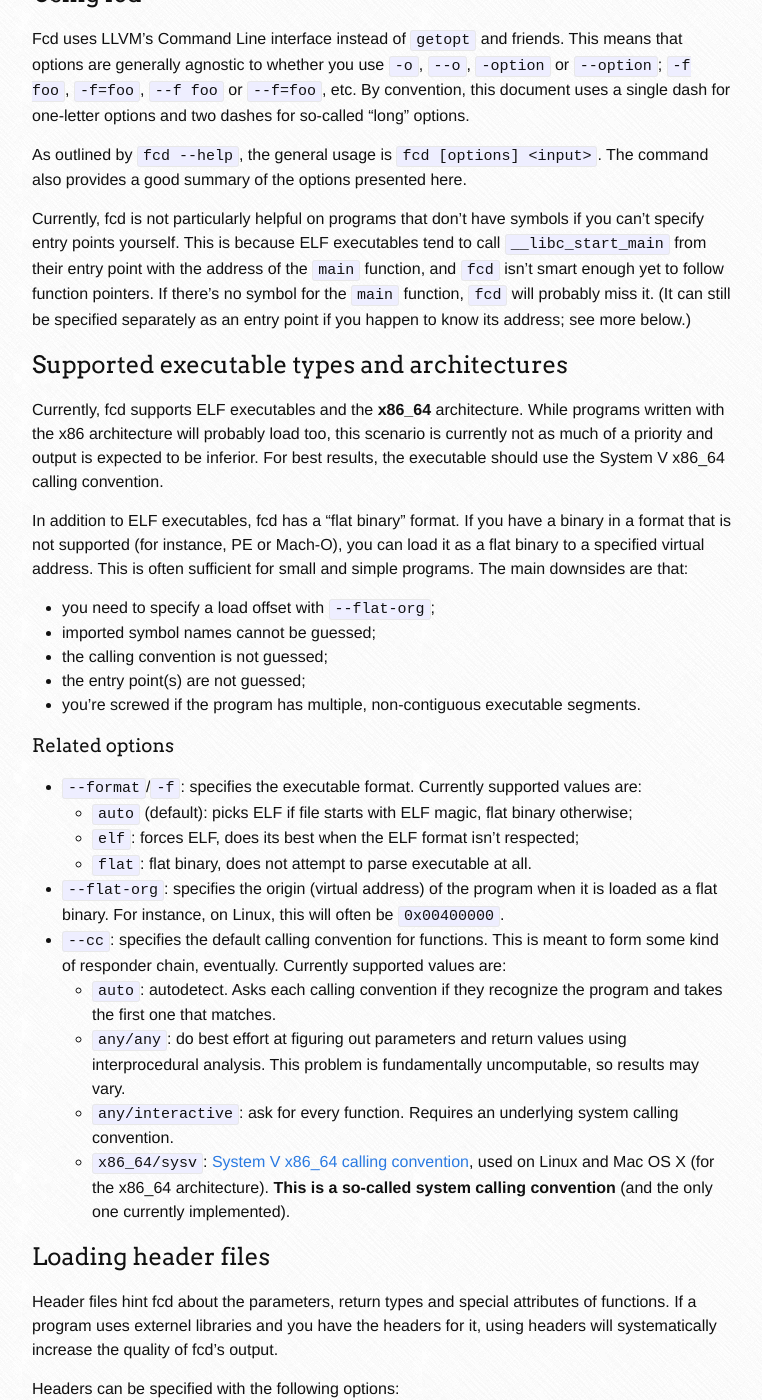
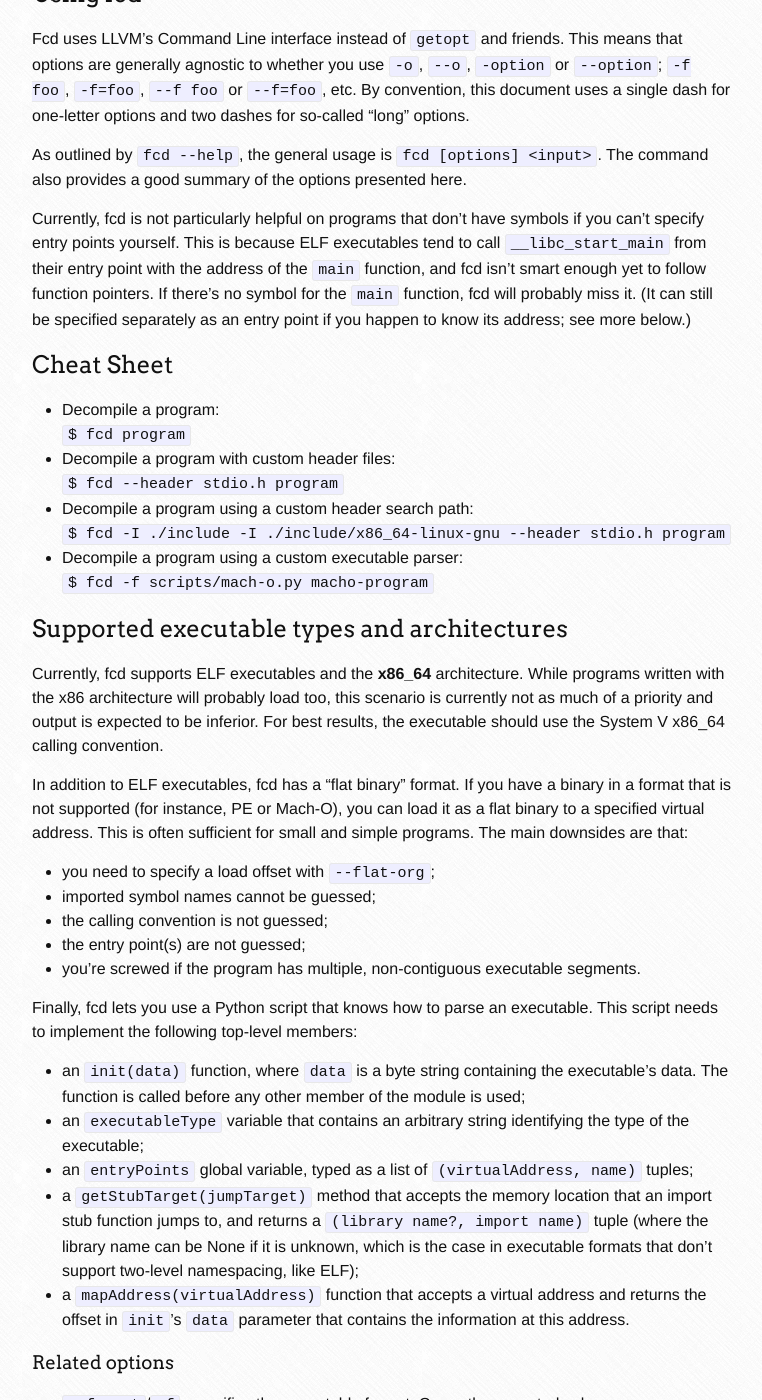
Before and after one commit to fay59/fcd, a Jekyll site: the page built from manual.md, in a window 1280 px wide and 1400 px high, scrolled down 816 px. Shown: the whole window, without its empty margins (378-1140 px from the left). Built offline with Jekyll 4.4.1, drawn with Linux system fonts in a browser that asks for light colours; nearby versions of some CDN libraries; some of the changed text lies outside the part shown.

Commit message:
Add new blog entry

```diff
--- a/manual.md
+++ b/manual.md
@@ -51,10 +51,21 @@
 Currently, fcd is not particularly helpful on programs that don't have symbols
 if you can't specify entry points yourself. This is because ELF executables tend
 to call `__libc_start_main` from their entry point with the address of the
-`main` function, and `fcd` isn't smart enough yet to follow function pointers.
-If there's no symbol for the `main` function, `fcd` will probably miss it. (It
+`main` function, and fcd isn't smart enough yet to follow function pointers.
+If there's no symbol for the `main` function, fcd will probably miss it. (It
 can still be specified separately as an entry point if you happen to know its
 address; see more below.)
+
+## Cheat Sheet
+
+* Decompile a program:
+	`$ fcd program`
+* Decompile a program with custom header files:
+	`$ fcd --header stdio.h program`
+* Decompile a program using a custom header search path:
+	`$ fcd -I ./include -I ./include/x86_64-linux-gnu --header stdio.h program`
+* Decompile a program using a custom executable parser:
+	`$ fcd -f scripts/mach-o.py macho-program`
 
 ## Supported executable types and architectures
 
@@ -76,6 +87,25 @@
 * you're screwed if the program has multiple, non-contiguous executable
 	segments.
 
+Finally, fcd lets you use a Python script that knows how to parse an executable.
+This script needs to implement the following top-level members:
+
+* an `init(data)` function, where `data` is a byte string containing the
+	executable's data. The function is called before any other member of the
+	module is used;
+* an `executableType` variable that contains an arbitrary string identifying the
+	type of the executable;
+* an `entryPoints` global variable, typed as a list of `(virtualAddress, name)`
+	tuples;
+* a `getStubTarget(jumpTarget)` method that accepts the memory location that an
+	import stub function jumps to, and returns a `(library name?, import name)`
+	tuple (where the library name can be None if it is unknown, which is the
+	case in executable formats that don't support two-level namespacing, like
+	ELF);
+* a `mapAddress(virtualAddress)` function that accepts a virtual address and
+	returns the offset in `init`'s `data` parameter that contains the
+	information at this address.
+
 ### Related options
 
 * `--format`/`-f`: specifies the executable format. Currently supported values
@@ -83,7 +113,8 @@
 	* `auto` (default): picks ELF if file starts with ELF magic, flat binary
 		otherwise;
 	* `elf`: forces ELF, does its best when the ELF format isn't respected;
-	* `flat`: flat binary, does not attempt to parse executable at all.
+	* `flat`: flat binary, does not attempt to parse executable at all;
+	* `path/to/script.py`: use a Python script to parse executable.
 * `--flat-org`: specifies the origin (virtual address) of the program when it
 	is loaded as a flat binary. For instance, on Linux, this will often be
 	`0x00400000`.
@@ -107,18 +138,34 @@
 of functions. If a program uses externel libraries and you have the headers for
 it, using headers will systematically increase the quality of fcd's output.
 
+Headers are loaded using the Clang parser.
+
 Headers can be specified with the following options:
 
 * `-I`: adds a directory to the header search path. Directories specified with
 	the `-I` option are searched *before* system headers.
 * `--header`: specifies the name of a header to include. For instance,
-	`--header file.h` is the same as `#include "file.h"`
+	`--header file.h` is the same as `#include "file.h"`. (As a reminder, quoted
+	includes will search user paths first and system paths second.)
 
 Under the Clang API, front-ends are responsible for setting up the include path.
 To provide "reasonable defaults", fcd has a build script that extract Clang's
-header search path and bakes it in the executable. Therefore, if you don't
-specify any `-I` parameter, fcd will look for headers in your Clang
+header search path and bakes it into the executable. Therefore, if you don't
+specify any `-I` parameter, fcd will still look for headers in your Clang
 installation's default search path.
+
+If you know about a function in the executable, you can include its signature in
+the header file as well. Fcd will assume that the function in the executable has
+the same signature as the one you use in the header file. The prototype must be
+followed with the `FCD_ADDRESS(address)` pseudo-attribute, where `address` is a
+**numeric literal** that represents the function's virtual address in the
+executable. For instance, assuming a program where `main` lives at 0x040045e,
+you could pass a header that contains the following to fcd:
+
+    int main(int argc, const char** argv) FCD_ADDRESS(0x040045e);
+
+Functions annotated with `FCD_ADDRESS` are assumed to be entry points and will
+be decompiled by fcd (unless you are running in partial mode).
 
 ## Entry points and level of decompilation
 
```
Also changed, not shown: _posts/2016-11-12-csaw16.md (added, +135 -0 lines).
